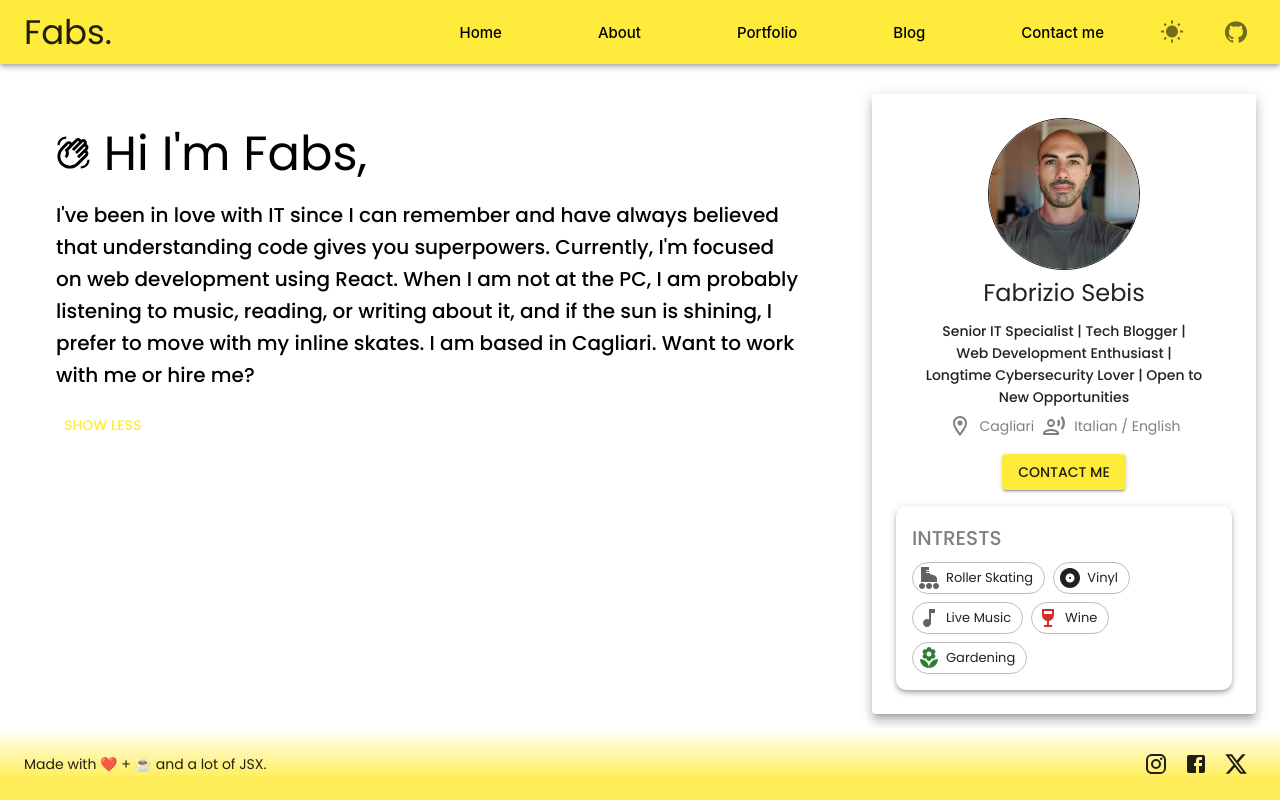
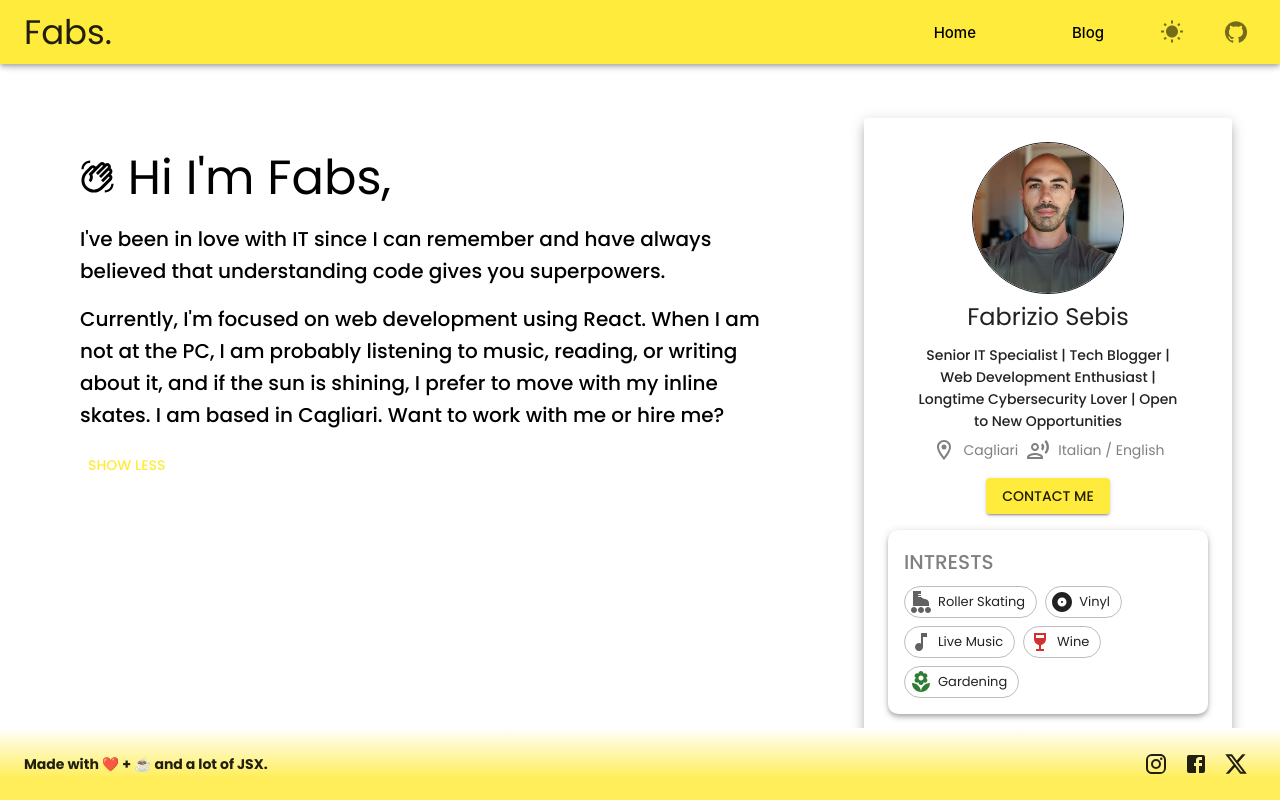
Before and after one commit to Sventrip86/portfolio2024, a React (Create React App) app: page / in a window 1280 px wide. Both pictures are taken after a click on the button "READ MORE". Built offline with nearby package versions, Linux system fonts and the light colour scheme.

Commit message:
improved some css styling for Intro , footer and project comp

```diff
--- a/package.json
+++ b/package.json
@@ -17,7 +17,8 @@
     "react-bootstrap": "^2.10.2",
     "react-dom": "^18.3.1",
     "react-router-dom": "^6.23.1",
-    "react-scripts": "5.0.1",
+    "react-scripts": "^5.0.1",
+    "simplebar-react": "^3.2.5",
     "web-vitals": "^2.1.4"
   },
   "scripts": {
--- a/src/App.js
+++ b/src/App.js
@@ -19,8 +19,6 @@ const App = () => {
             display: "flex",
             flexDirection: "column",
             height: "100vh",
-
-
           }}
         >
           <Nav />
--- a/src/components/Footer.js
+++ b/src/components/Footer.js
@@ -27,7 +27,7 @@ const Footer = () => {
   >
     <Grid container spacing={3} justifyContent="space-between" alignItems="center">
       <Grid item xs={12} sm={4} >
-        <Typography variant="body2" color="inherit">
+        <Typography variant="body2" color="inherit" sx={{ fontWeight: 'bold' }}>
         Made with ❤️ + ☕ and a lot of JSX.
         </Typography>
       </Grid>
--- a/src/components/Home.js
+++ b/src/components/Home.js
@@ -8,11 +8,11 @@ import Portfolio from "./Portfolio";
 const Home = () => {
   return (
     <Container maxWidth="xl">
-      <Grid container spacing={5}>
+      <Grid container spacing={5} sx={{ padding: 3 }}>
         <Grid item xl={6} lg={8} xs={12}>
           <Intro />
         </Grid>
-        <Grid item xl={6} lg={4}>
+        <Grid item xl={6} lg={4} xs={12}>
           <Profile />
         </Grid>
         <Grid item  xs={12}>
--- a/src/components/Intro.js
+++ b/src/components/Intro.js
@@ -2,6 +2,7 @@ import React, { useState } from "react";
 import Paper from "@mui/material/Paper";
 import Typography from "@mui/material/Typography";
 import Box from "@mui/material/Box";
+import { Collapse } from "@mui/material";
 
 
 
@@ -24,9 +25,12 @@ const Intro = () => {
         <Typography variant="h6" color="inherit" paragraph>
           I've been in love with IT since I can remember and have always
           believed that understanding code gives you superpowers.
-          {moreInfo &&
-            ` Currently, I'm focused on web development using React. When I am not at the PC, I am probably listening to music, reading, or writing about it, and if the sun is shining, I prefer to move with my inline skates. I am based in Cagliari. Want to work with me or hire me?`}
+          </Typography>
+          <Collapse in={moreInfo} timeout="auto" unmountOnExit>
+        <Typography variant="h6" color="inherit" paragraph>
+          Currently, I'm focused on web development using React. When I am not at the PC, I am probably listening to music, reading, or writing about it, and if the sun is shining, I prefer to move with my inline skates. I am based in Cagliari. Want to work with me or hire me?
         </Typography>
+      </Collapse>
         <Button onClick={() => setMoreInfo(!moreInfo)}>
           {moreInfo ? "Show less" : "Read more"}
         </Button>
--- a/src/components/Nav.js
+++ b/src/components/Nav.js
@@ -32,10 +32,8 @@ const Nav = () => {
 
     const navItems = [
         { name: 'Home', path: '/' },
-        { name: 'About', path: '/about' },
-        { name: 'Portfolio', path: '/portfolio' },
-        { name: 'Blog', path: '/blog' },
-        { name: 'Contact me', path: '/contact' },
+        { name: 'Blog', path: 'https://blog.fabriziosebis.com', external: true },
+
 ];
 
 
@@ -102,7 +100,7 @@ const Nav = () => {
       <Button onClick={toggleMode} variant="contained">
             {mode === 'light' ? 'Dark Mode' : 'Light Mode'}
           </Button> */}
-          <IconButton aria-label='light' sx={{ml: 3}}><GitHubIcon/></IconButton>
+          <IconButton aria-label='GitHub' sx={{ml: 3}}><GitHubIcon/></IconButton>
     </Toolbar>
   </AppBar>
   <nav>
--- a/src/components/Portfolio.js
+++ b/src/components/Portfolio.js
@@ -11,10 +11,12 @@ import CardContent from "@mui/material/CardContent";
 import CardMedia from "@mui/material/CardMedia";
 import CardHeader from "@mui/material/CardHeader";
 import { Container, Grid } from "@mui/material";
+import { ThemeConsumer } from "react-bootstrap/esm/ThemeProvider";
+import { useTheme } from '@mui/material/styles';
 
 
 const Portfolio = () => {
-
+    const theme = useTheme();
 //   const [projectIndex, setProjectIndex] = useState(0);
 
 //   const handleNext = () => {
@@ -30,21 +32,24 @@ const Portfolio = () => {
 //   const currentProject = projectsData[projectIndex];
 
   return (
+
     // <Paper sx={{background:'#F9F9F7'}}>
     <>
 
-    <Typography variant="h3" gutterBottom sx={{color: 'black', textAlign: 'center', textDecoration: 'underline'}}>Projects</Typography>
+    <Typography variant="h3" gutterBottom sx={{color: 'black', textAlign: 'center', textDecoration: 'none'}}>Projects</Typography>
     <Box sx={{ p: 4 }}>
 
       <Grid container>
         {projectsData.map( (project) => (
                  <Grid item key={project.id} xs={12} sm={6} md={4}>
 
+
              <Card
             key={project.id}
       sx={{ maxWidth: 450, background: '', m: 1 }}
           >
-            <CardHeader title={project.title}  sx={{ background: '#ffeb3b' }}/>
+            <CardHeader title={project.title}  sx={{ bgcolor: theme.palette.background.paper,
+                  color: theme.palette.text.primary }}/>
             <CardMedia
               component="img"
               alt={project.title}
--- a/src/components/Profile.js
+++ b/src/components/Profile.js
@@ -37,7 +37,7 @@ const Profile = () => {
           <Avatar
             alt="Fabrizio Sebis"
             src={me}
-            sx={{ width: 150, height: 150, border: "solid 1px" }}
+            sx={{ width: { xs: 100, md: 150 }, height: { xs: 100, md: 150 }, border: "solid 1px" }}
           />
           <Typography
             variant="h5"
@@ -49,7 +49,7 @@ const Profile = () => {
           </Typography>
           <Typography
             variant="subtitle2"
-            sx={{ textAlign: "center", m: "5px" }}
+            sx={{ textAlign: "center", m: "5px", fontWeight: 500 }}
           >
             {" "}
             Senior IT Specialist | Tech Blogger | Web Development Enthusiast |
```
Also changed, not shown: src/App.css (line endings or trailing spaces), 1 other file (tests, documents, lock files or other folders).
